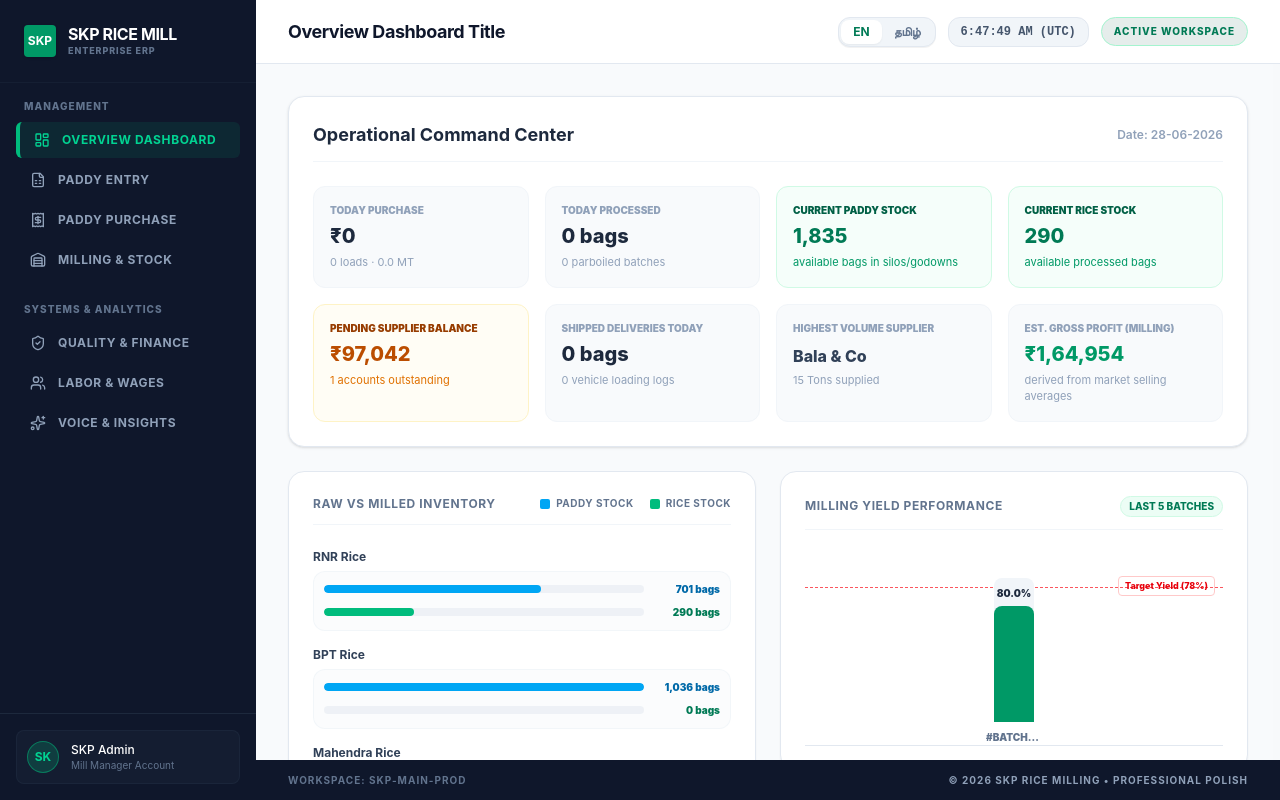
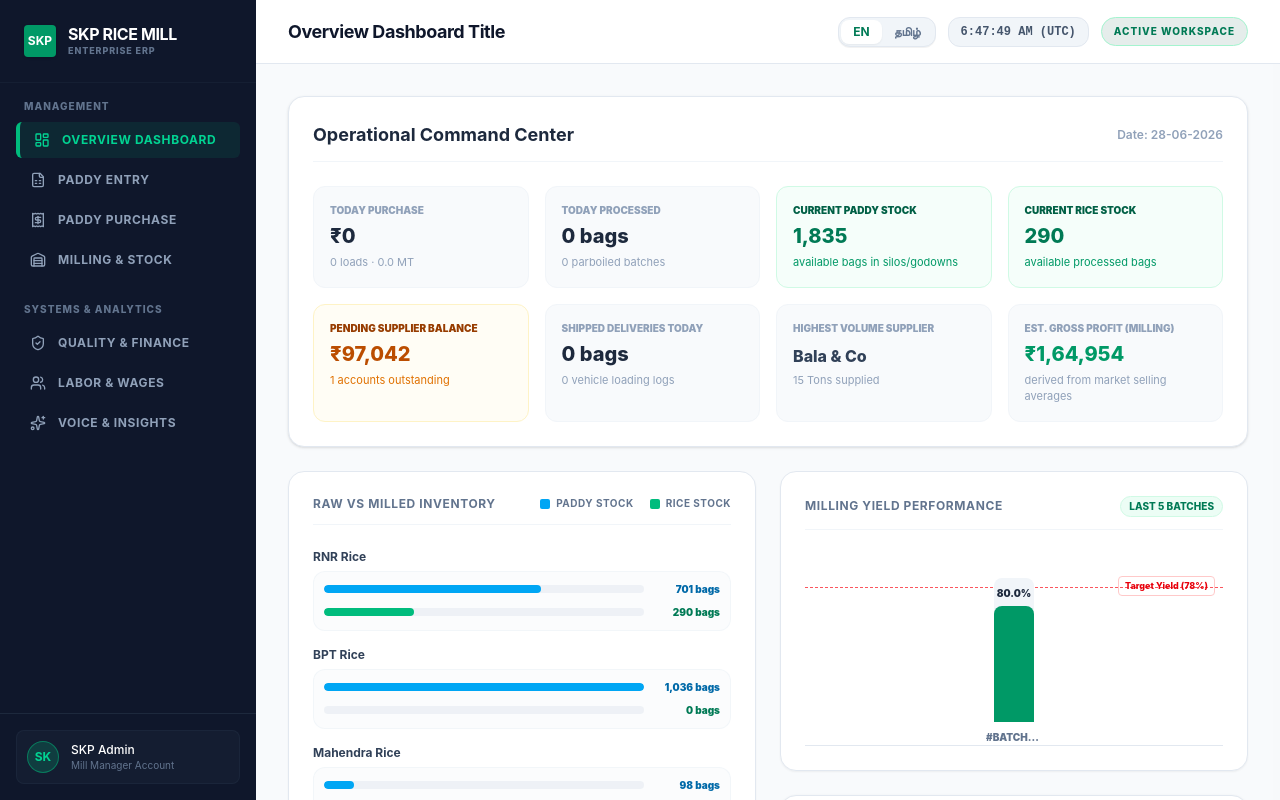
Before and after one commit to monish-732004/ERP, a React (Vite) app: page / in a window 1280 px wide. Built offline with nearby package versions, Linux system fonts and the light colour scheme.

Commit message:
chore: remove footer from App.tsx

```diff
--- a/src/App.tsx
+++ b/src/App.tsx
@@ -796,15 +796,7 @@ export default function App() {
 
         </div>
 
-        {/* Bottom Bar Footer (Professional Polish Theme) */}
-        <footer className="h-10 bg-slate-900 text-slate-500 px-8 flex items-center justify-between text-[10px] uppercase font-bold tracking-widest shrink-0">
-          <div className="flex gap-6">
-            <span>Workspace: SKP-MAIN-PROD</span>
-          </div>
-          <div className="text-slate-400">
-            © 2026 SKP RICE MILLING • PROFESSIONAL POLISH
-          </div>
-        </footer>
+
 
       </main>
 
```
